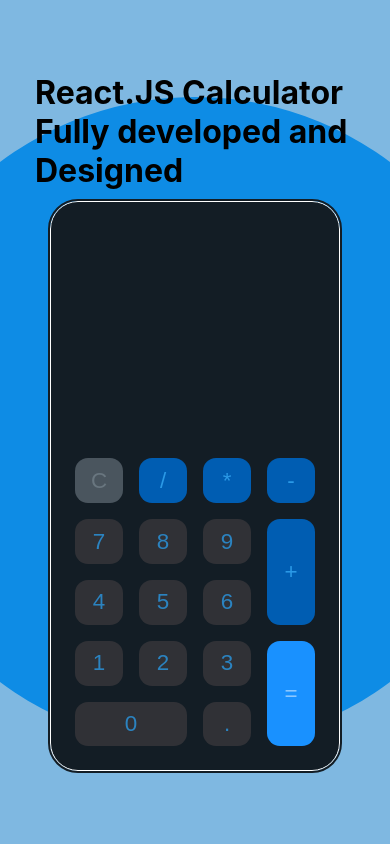
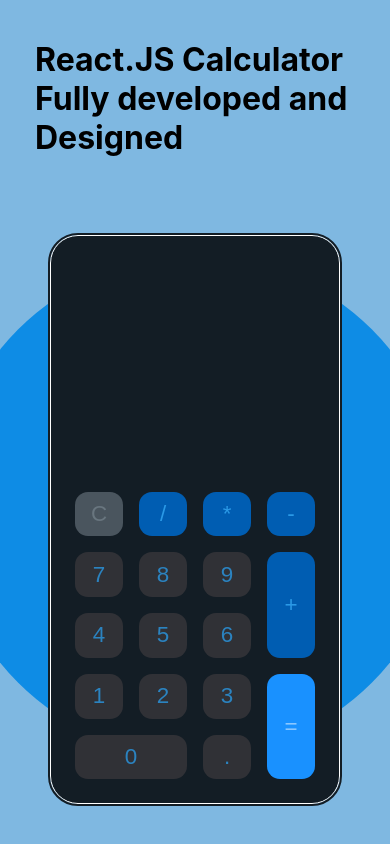
Before and after one commit to Brian4755/Calculator, a React (Create React App) app: page / in a window 390 px wide. Built offline with nearby package versions, Linux system fonts and the light colour scheme.

Commit message:
background positional changes

```diff
--- a/src/App.css
+++ b/src/App.css
@@ -9,7 +9,7 @@
 .App {
   display: flex;
   flex-direction: row;
-  gap: 3dvw;
+  gap: 20dvw;
   align-items: center;
   justify-content: center;
   min-height: 100dvh;
@@ -103,7 +103,7 @@
   font-weight: 700;
 }
 
-@media only screen and (max-width: 450px) {
+@media only screen and (max-width: 700px) {
   .App {
     flex-direction: column;
   }
--- a/src/Background.css
+++ b/src/Background.css
@@ -9,14 +9,23 @@
   z-index:-1
 }
 
-.orange-one {
+.blue-one {
   position: absolute;
-  height:650px;
-  width: 650px;
+  height: 80dvw;
+  width: 80dvw;
   background-color: rgb(14,140,229);
   z-index: -1;
   border-radius: 50%;
   transform: translate(-50%,-50%);
-  left: 50%;
+  left: 10%;
   top: 50%;
 }
+
+@media only screen and (max-width: 700px) {
+  .blue-one {
+    left: 50%;
+    top: 60%;
+    height: 500px;
+    width: 500px;
+  }
+}
--- a/src/Background.js
+++ b/src/Background.js
@@ -3,7 +3,7 @@
 const Background = () => {
   return (
     <div className='background'>
-      <div className="orange-one"></div>
+      <div className="blue-one"></div>
     </div>
    );
 }
```
